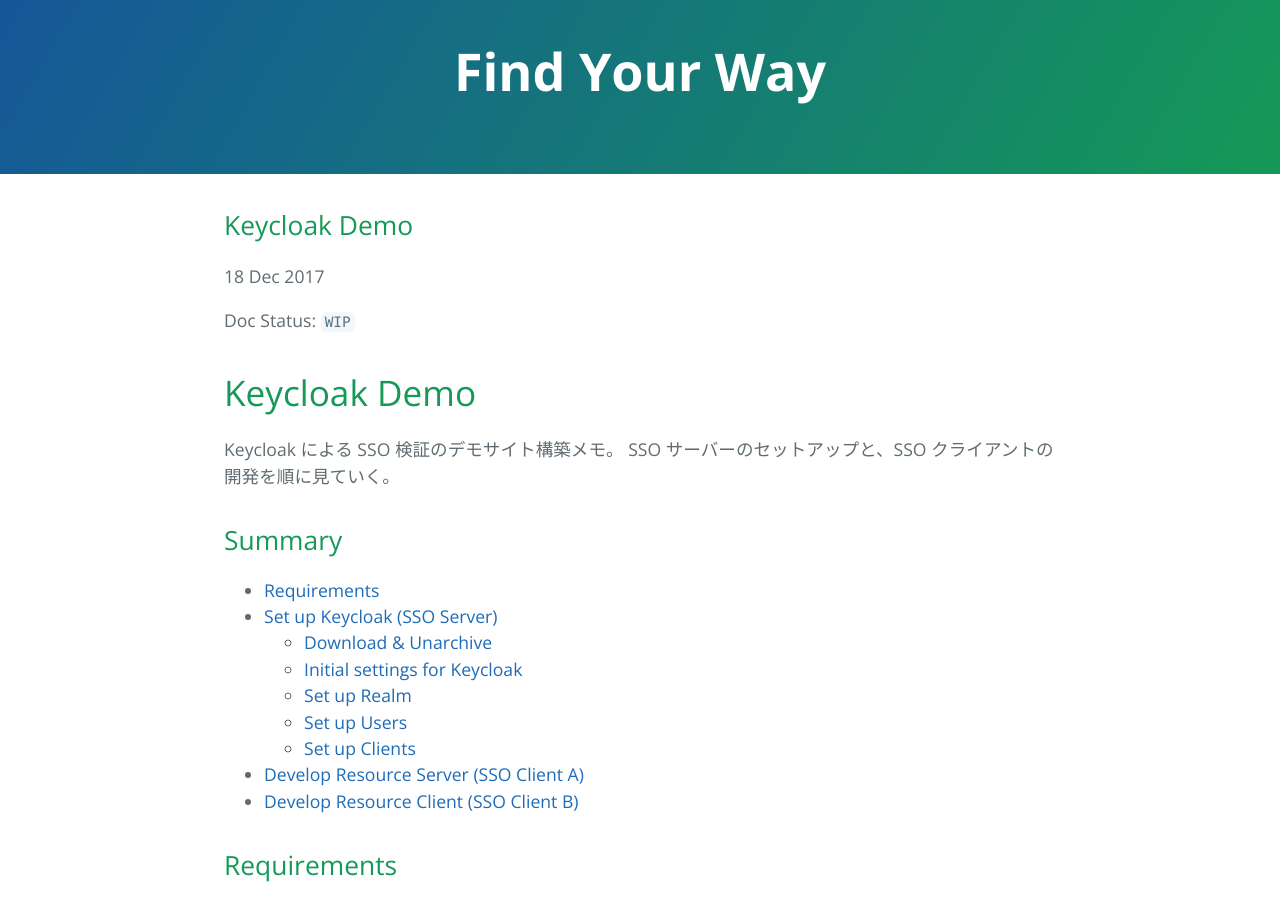
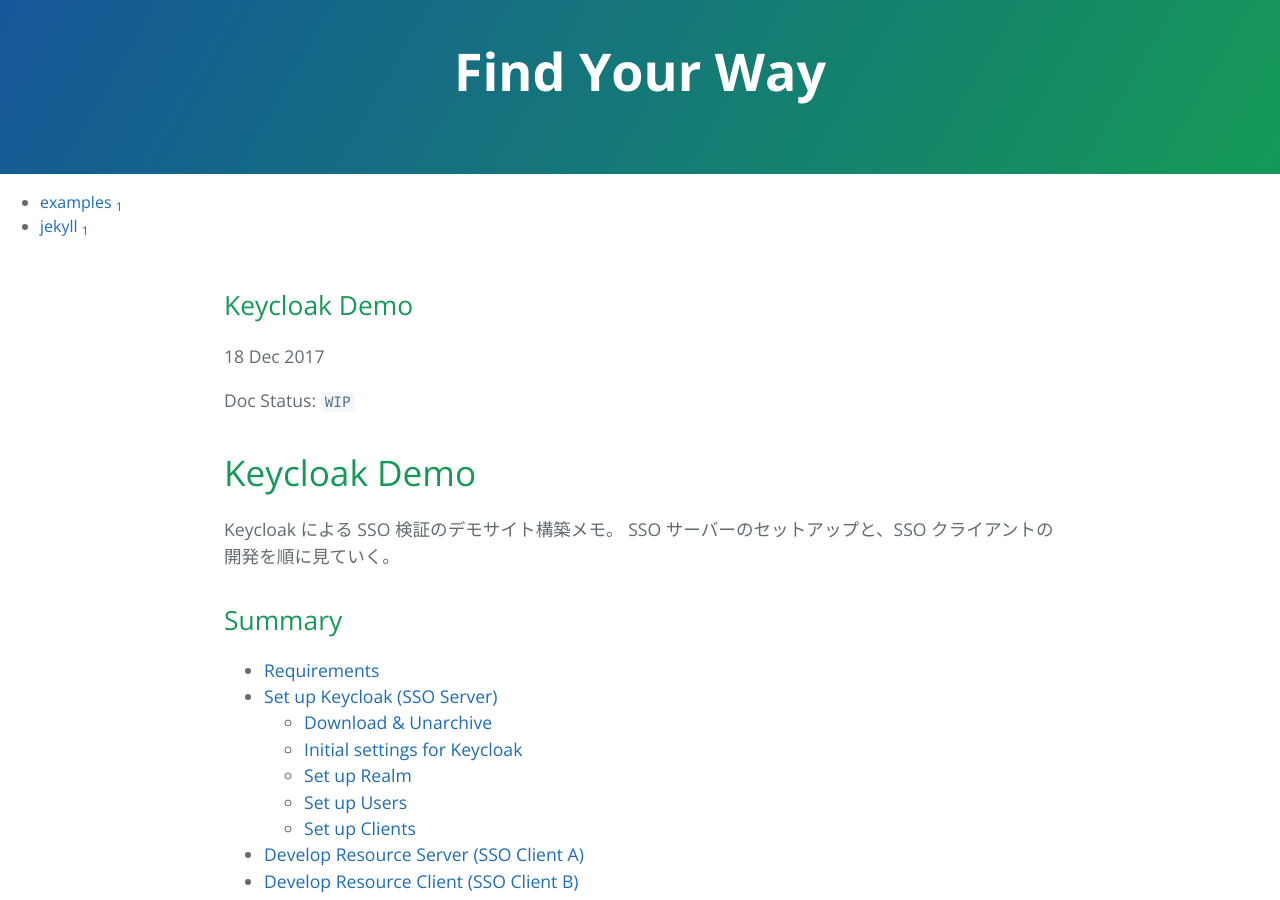
Before and after one commit to yo1000/blog.yo1000.com, a Jekyll site: the page built from _posts/2017-12-18-keycloak-demo.md, in a window 1280 px wide and 900 px high. Built offline with Jekyll 4.4.1, drawn with Linux system fonts in a browser that asks for light colours; our own code applies the rules of GitHub Pages for plain Markdown files.

Commit message:
Update default.html

```diff
--- a/_layouts/default.html
+++ b/_layouts/default.html
@@ -5,6 +5,8 @@
 
   <body>
     {% include page-header.html %}
+
+    {% include tags.html %}
 
     <section class="main-content">
 
```
